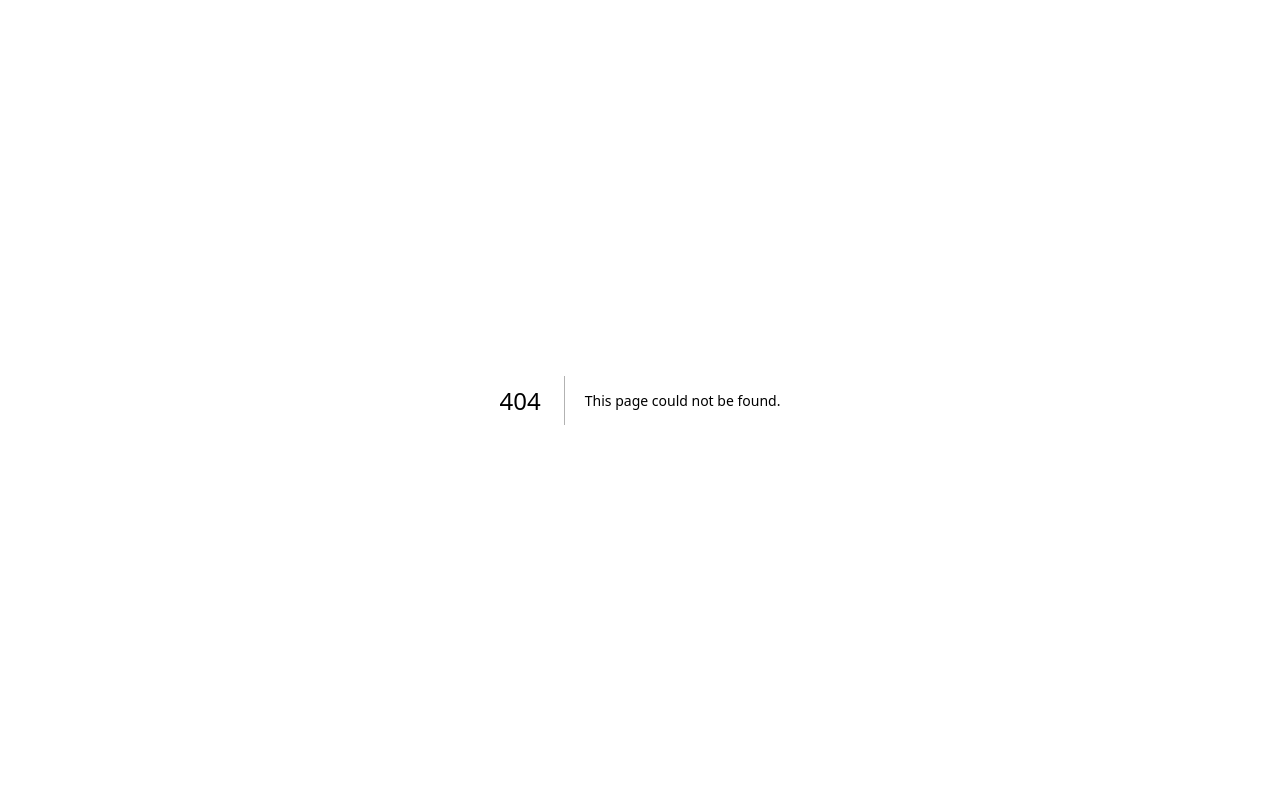
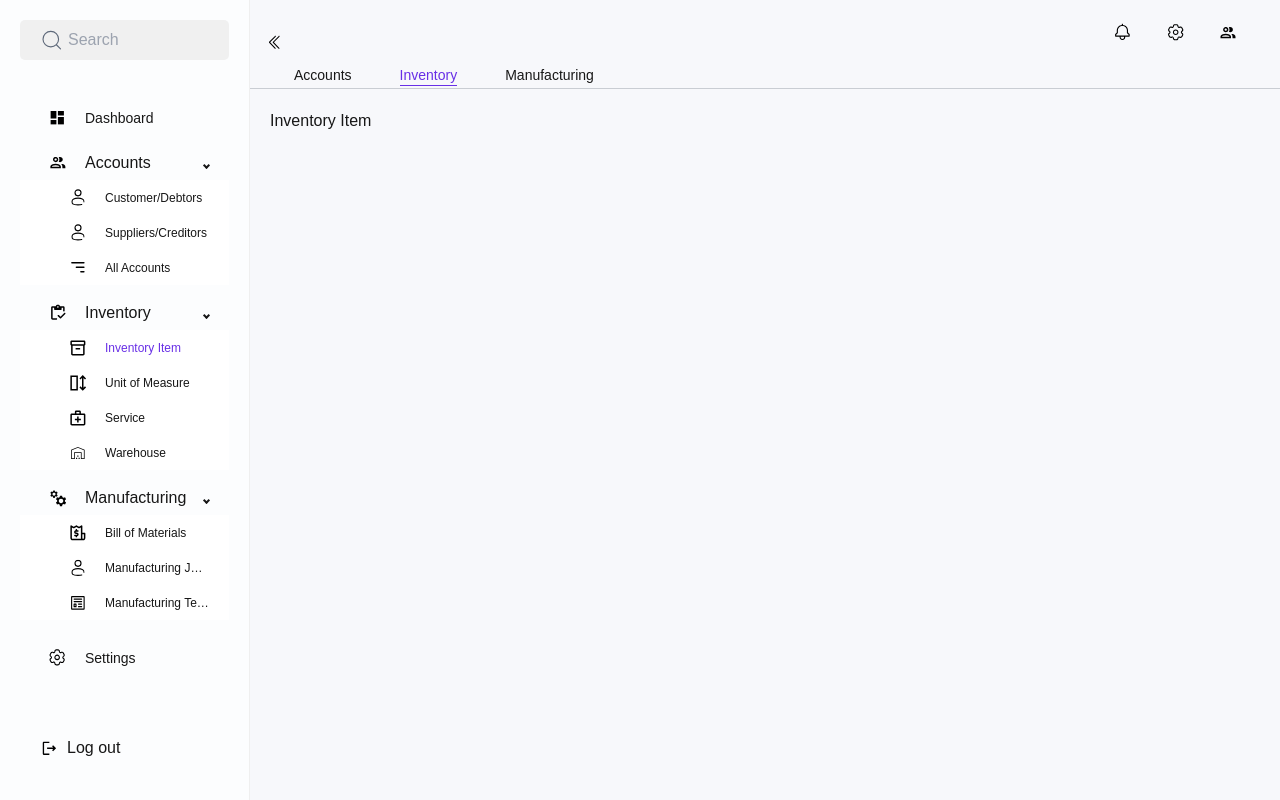
Before and after one commit to HelloTanvir/ERP-system, a Next.js app: page /dashboard/inventory/inventory-item in a window 1280 px wide. Before the commit this address had no page. Built offline with nearby package versions, Linux system fonts and the light colour scheme.

Commit message:
inventory item page

```diff
--- /dev/null
+++ b/src/app/dashboard/inventory/inventory-item/page.tsx
@@ -0,0 +1,3 @@
+export default function InventoryItem() {
+    return <div className="flex-1 p-5 max-h-full overflow-y-auto">Inventory Item</div>;
+}
```
